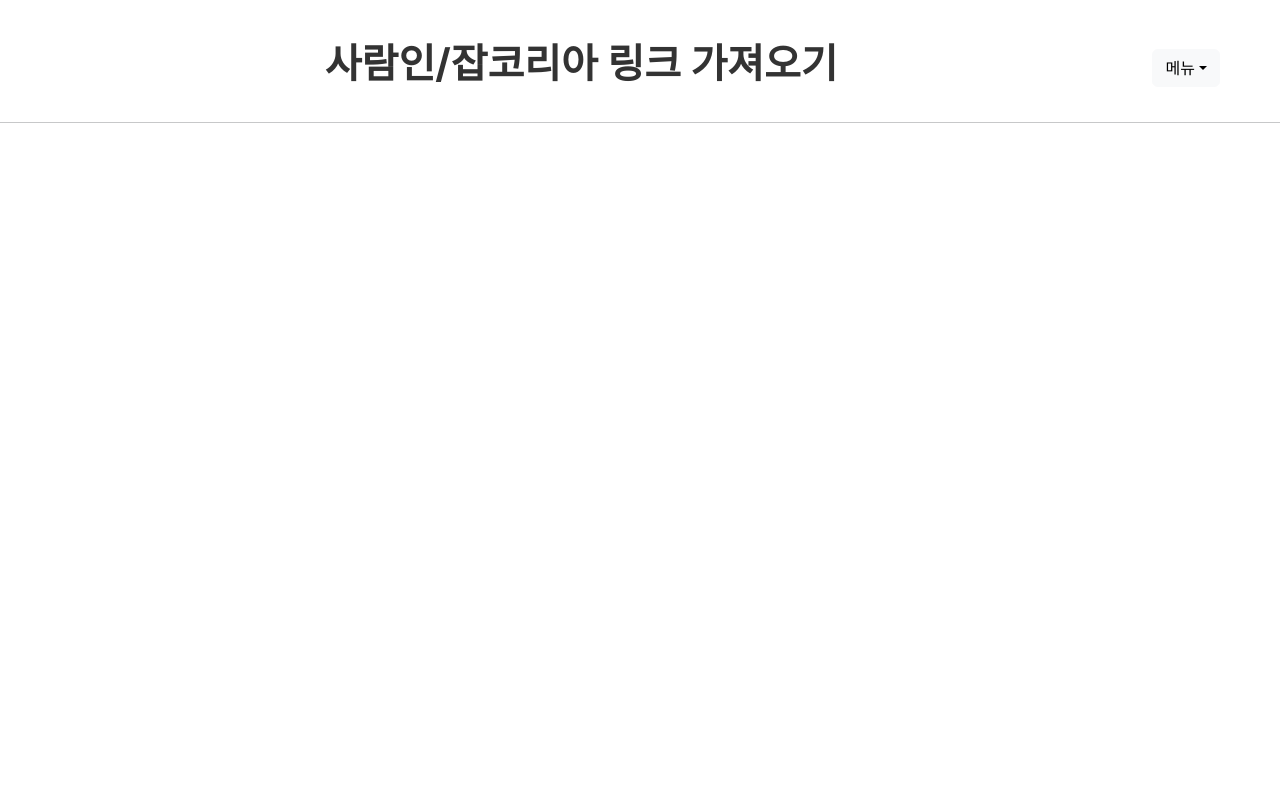
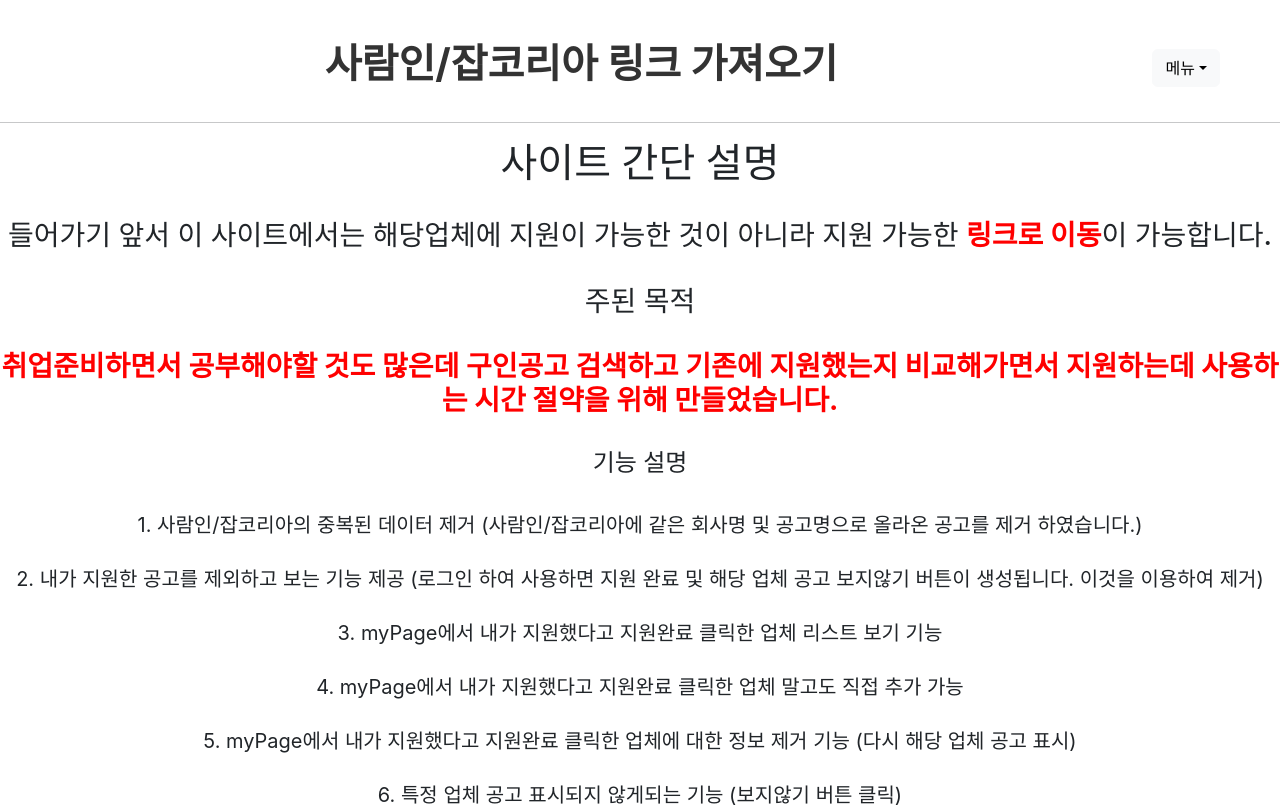
Before and after one commit to LSapee/find-job-front, a React (Create React App) app: page /About in a window 1280 px wide. Shown: the top 807 px of the page. Built offline with nearby package versions, Linux system fonts and the light colour scheme; no server answers.

Commit message:
About 추가

```diff
--- a/src/component/Nav.tsx
+++ b/src/component/Nav.tsx
@@ -22,7 +22,7 @@
             <ul className="dropdown-menu">
                 <li><Link className="dropdown-item" to="/Home">Home</Link></li>
                 <li><Link className="dropdown-item" to="/MyPage">MyPage</Link></li>
-                {/*<li onClick={tempLogin} className="dropdown-item">임시 로그인 확인용</li>*/}
+                <li><Link className="dropdown-item" to="/About">About</Link></li>
                 <li>
                     <hr className="dropdown-divider"/>
                 </li>
--- /dev/null
+++ b/src/page/About.tsx
@@ -0,0 +1,38 @@
+import React from "react";
+import {UserProps} from "../types";
+
+
+const About:React.FC<UserProps> = ({isLoggedIn}) => {
+    return (
+        <div className="About" style={Aboutstyle}>
+            <h1>사이트 간단 설명</h1>
+            <p>
+                <br/>
+                <h3> 들어가기 앞서 이 사이트에서는 해당업체에 지원이 가능한 것이 아니라 지원 가능한 <b style={{color: "red"}}>링크로 이동</b>이 가능합니다. </h3>
+                <br/>
+                <h3>주된 목적</h3><br/>
+                <h3><b style={{color: "red"}}>취업준비하면서 공부해야할 것도 많은데 구인공고 검색하고 기존에 지원했는지 비교해가면서 지원하는데 사용하는 시간 절약을 위해
+                    만들었습니다.</b></h3>
+                <br/>
+                <h4>기능 설명</h4><br/>
+                <span style={spanStyle}>1. 사람인/잡코리아의 중복된 데이터 제거 (사람인/잡코리아에 같은 회사명 및 공고명으로 올라온 공고를 제거 하였습니다.)</span><br/><br/>
+                <span style={spanStyle}>2. 내가 지원한 공고를 제외하고 보는 기능 제공 (로그인 하여 사용하면 지원 완료 및 해당 업체 공고 보지않기 버튼이 생성됩니다. 이것을 이용하여 제거)</span><br/><br/>
+                <span style={spanStyle}>3. myPage에서 내가 지원했다고 지원완료 클릭한 업체 리스트 보기 기능</span><br/><br/>
+                <span style={spanStyle}>4. myPage에서 내가 지원했다고 지원완료 클릭한 업체 말고도 직접 추가 가능</span><br/><br/>
+                <span style={spanStyle}>5. myPage에서 내가 지원했다고 지원완료 클릭한 업체에 대한 정보 제거 기능 (다시 해당 업체 공고 표시)</span><br/><br/>
+                <span style={spanStyle}>6. 특정 업체 공고 표시되지 않게되는 기능 (보지않기 버튼 클릭)</span><br/><br/>
+                <span style={spanStyle}>7. 특정 업체 공고 다시 표시되게 하는 기능 (myPage에서 보지않기 버튼 클릭해둔 업체 취소 버튼 클릭)</span><br/><br/>
+
+                <h3>매일 00시~04시 사이에는 크롤링이 실행되고 있어서 속도가 느리거나 먹통이 될 가능성이 있습니다. 되도록이면 낮시간에 사용해주세요!~</h3>
+            </p>
+        </div>
+    );
+};
+
+const Aboutstyle:React.CSSProperties = {
+    textAlign: "center"
+}
+const spanStyle:React.CSSProperties = {
+    fontSize:"20px"
+}
+export default About;
--- a/src/page/Main.tsx
+++ b/src/page/Main.tsx
@@ -2,7 +2,9 @@
 import { Routes, Route} from 'react-router-dom';
 import Home from "./Home";
 import MyPage from "./MyPage";
+import About from "./About";
 import {UserProps} from "../types";
+
 
 const Main:React.FC<UserProps> = ({isLoggedIn}) => {
     return (
@@ -11,6 +13,7 @@
                 <Route path="/" element={<Home isLoggedIn={isLoggedIn}/>} />
                 <Route path="/Home" element={<Home isLoggedIn={isLoggedIn}/> } />
                 <Route path="/MyPage" element={<MyPage isLoggedIn={isLoggedIn}/>}/>
+                <Route path="/About" element={<About isLoggedIn={isLoggedIn}/>}/>
                 {/* 여기에 추가적인 라우트를 설정할 수 있습니다. */}
             </Routes>
         </div>
```
